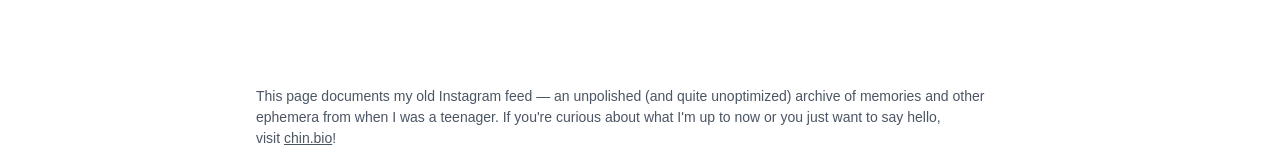
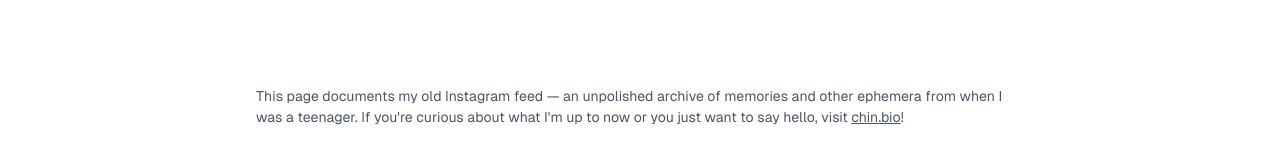
Before and after one commit to CinnamonRolls1/aeot, a Next.js app: page / in a window 1280 px wide. Shown: the part 3563-3725 px from the top of the page. Built offline with nearby package versions, Linux system fonts and the light colour scheme; a web font is replaced by a local one.

Commit message:
changed footer font

```diff
--- a/src/app/layout.js
+++ b/src/app/layout.js
@@ -30,8 +30,8 @@ export default function RootLayout({ children }) {
       >
         {children}
         {/* Footer */}
-        <footer className="bg-white dark:bg-white text-left text-[11px] sm:text-[13px] md:text-[14px] text-gray-600 w-full px-16 sm:px-40 md:px-64 py-4">
-          This page documents my old Instagram feed&nbsp;— an unpolished (and quite unoptimized) archive of memories and other ephemera from when I was a teenager. If you&apos;re curious about what I&apos;m up to now or you just want to say hello, visit&nbsp;
+        <footer className="bg-white dark:bg-white text-left text-[11px] sm:text-[13px] md:text-[14px] text-gray-600 w-full px-16 sm:px-40 md:px-64 py-4 font-geist">
+          This page documents my old Instagram feed&nbsp;— an unpolished archive of memories and other ephemera from when I was a teenager. If you&apos;re curious about what I&apos;m up to now or you just want to say hello, visit&nbsp;
           <a href="https://chin.bio" className="underline hover:text-gray-800" target="_blank" rel="noopener noreferrer">chin.bio</a>!
         </footer>
         <Analytics />
--- a/tailwind.config.js
+++ b/tailwind.config.js
@@ -9,6 +9,7 @@ module.exports = {
     extend: {
       fontFamily: {
         handwriting: ['"Homemade Apple"', 'cursive'],
+        geist: ['var(--font-geist-sans)', 'sans-serif'],
       },
     },
   },
```
